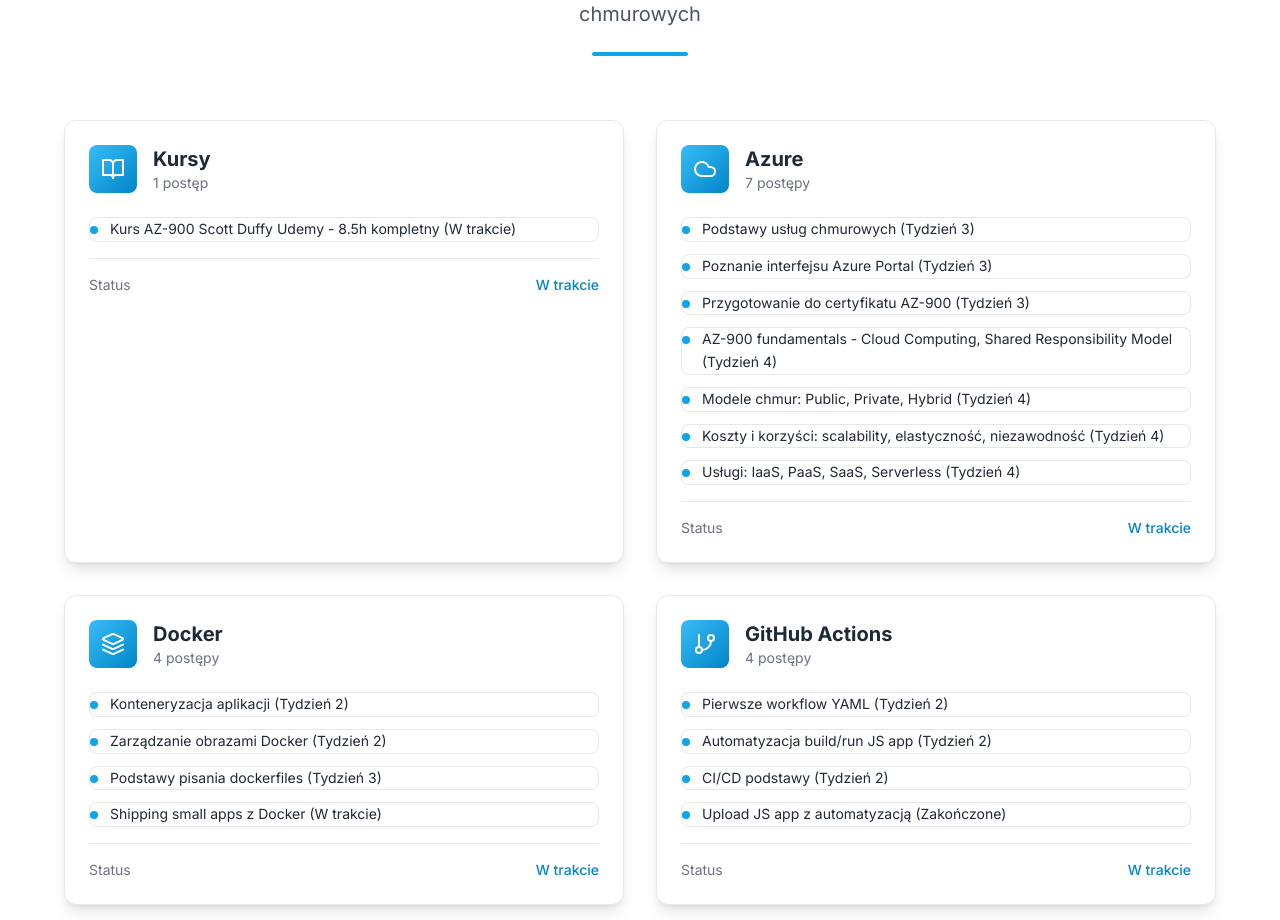
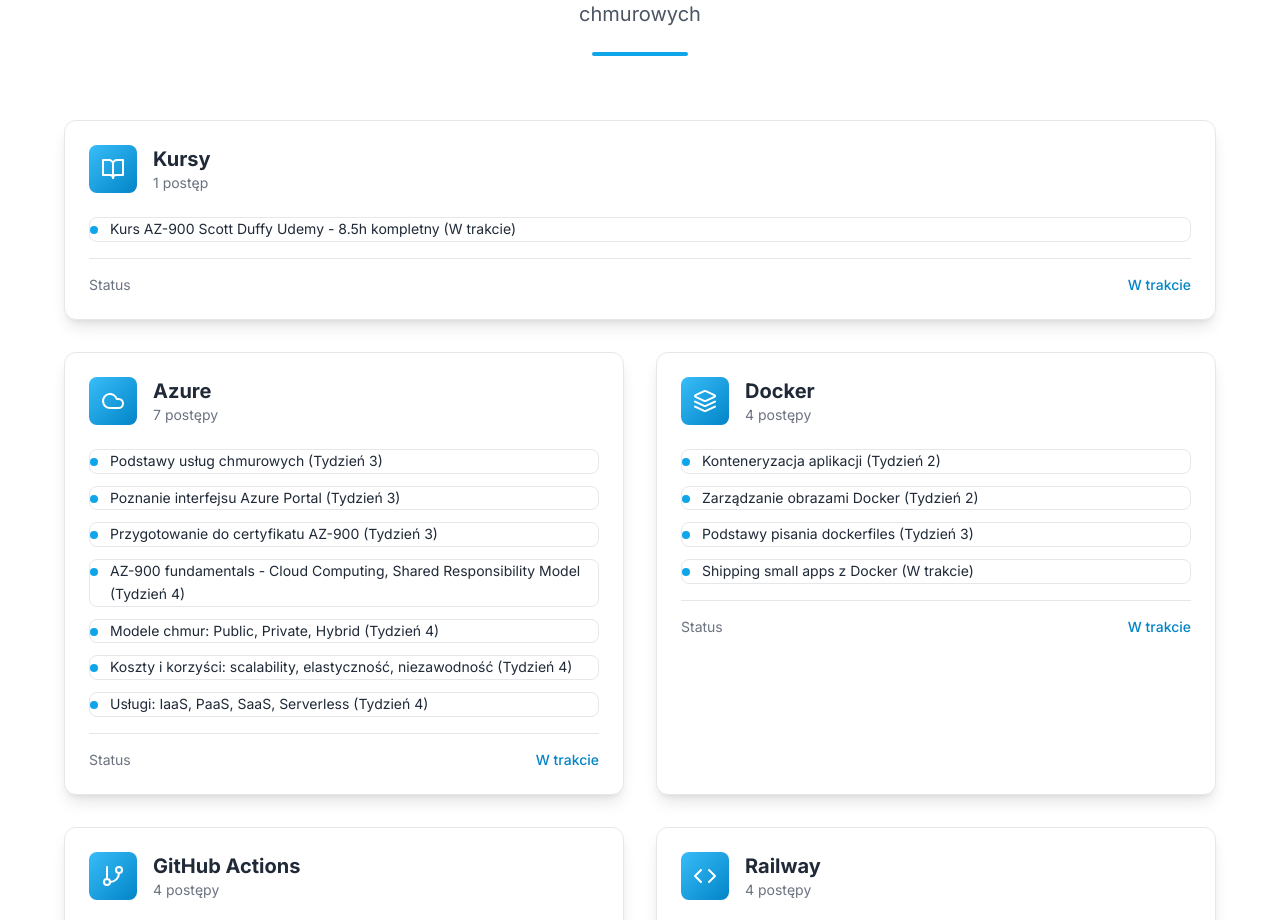
Before and after one commit to Szyszek25/szyszek25.github.io, a React (Vite) app: page / in a window 1280 px wide. Shown: the part 2088-3008 px from the top of the page. Built offline with nearby package versions, Linux system fonts and the light colour scheme.

Commit message:
modified Courses column

```diff
--- a/src/components/SkillsProgress.jsx
+++ b/src/components/SkillsProgress.jsx
@@ -107,14 +107,17 @@ const SkillsProgress = () => {
               variants={containerVariants}
               className="grid md:grid-cols-2 lg:grid-cols-3 gap-8"
             >
-              {Object.entries(skills).map(([skillName, skillItems]) => {
+              {Object.entries(skills).map(([skillName, skillItems], index) => {
                 const IconComponent = skillIcons[skillName] || Code;
+                const isCourseColumn = skillName === 'Kursy';
 
                 return (
                   <motion.div
                     key={skillName}
                     variants={itemVariants}
-                    className="bg-white dark:bg-gray-800 rounded-xl shadow-lg hover:shadow-xl transition-all duration-300 p-6 border border-gray-200 dark:border-gray-700 card-hover"
+                    className={`bg-white dark:bg-gray-800 rounded-xl shadow-lg hover:shadow-xl transition-all duration-300 p-6 border border-gray-200 dark:border-gray-700 card-hover ${
+                      isCourseColumn ? 'md:col-span-2 lg:col-span-2' : ''
+                    }`}
                     whileHover={{ scale: 1.02, y: -5 }}
                   >
                     {/* Skill Header */}
```
Also changed, not shown: .specstory/history/2025-08-17_20-45Z-portfolio-website-development-assistance.md.
